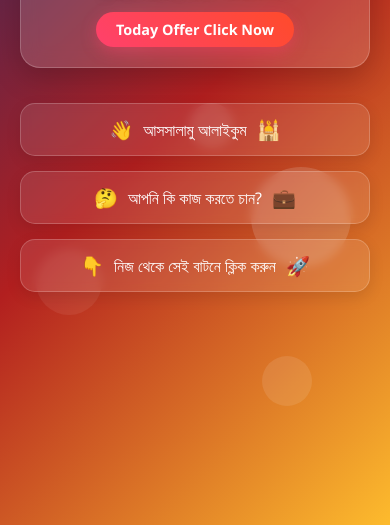
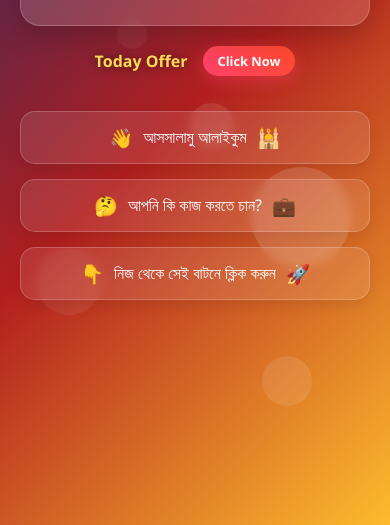
Before and after one commit to premium-apk55/update, a plain HTML site: page index.html in a window 390 px wide. Shown: the part 319-844 px from the top of the page. Drawn offline with Linux system fonts and the light colour scheme.

Commit message:
Update index.html

```diff
--- a/index.html
+++ b/index.html
@@ -132,14 +132,31 @@
             margin-bottom: 15px;
         }
 
-        .today-offer-btn {
-            display: inline-block;
+        .offer-section {
+            display: flex;
+            justify-content: center;
+            align-items: center;
+            gap: 15px;
+            width: 100%;
+            max-width: 500px;
+            margin-bottom: 20px;
+            padding: 0 10px;
+        }
+
+        .offer-text {
+            font-size: 1.3rem;
+            font-weight: 600;
+            color: #ffdd59;
+            text-shadow: 0 0 10px rgba(0, 0, 0, 0.5);
+        }
+
+        .offer-btn {
             background: linear-gradient(45deg, #ff416c, #ff4b2b);
             color: white;
             text-decoration: none;
-            padding: 10px 25px;
+            padding: 8px 20px;
             border-radius: 50px;
-            font-size: 1rem;
+            font-size: 0.9rem;
             font-weight: 600;
             box-shadow: 0 5px 15px rgba(255, 65, 108, 0.4);
             transition: all 0.3s ease;
@@ -147,7 +164,7 @@
             cursor: pointer;
         }
 
-        .today-offer-btn:hover {
+        .offer-btn:hover {
             transform: scale(1.05);
             box-shadow: 0 8px 20px rgba(255, 65, 108, 0.6);
         }
@@ -219,6 +236,10 @@
                 font-size: 1.1rem;
             }
 
+            .offer-text {
+                font-size: 1.1rem;
+            }
+
             .line {
                 font-size: 1.1rem;
             }
@@ -237,9 +258,13 @@
                 font-size: 0.9rem;
             }
 
-            .today-offer-btn {
-                font-size: 0.9rem;
-                padding: 8px 20px;
+            .offer-text {
+                font-size: 1rem;
+            }
+
+            .offer-btn {
+                font-size: 0.8rem;
+                padding: 6px 15px;
             }
 
             .line {
@@ -275,7 +300,11 @@
     <div class="clock-container">
         <div class="time-display" id="clock">00:00:00</div>
         <div class="date-display" id="date">লোড হচ্ছে...</div>
-        <a href="https://otieu.com/4/9924722" target="_blank" class="today-offer-btn">Today Offer Click Now</a>
+    </div>
+
+    <div class="offer-section">
+        <span class="offer-text">Today Offer</span>
+        <a href="https://otieu.com/4/9924722" target="_blank" class="offer-btn">Click Now</a>
     </div>
 
     <div class="content">
```
